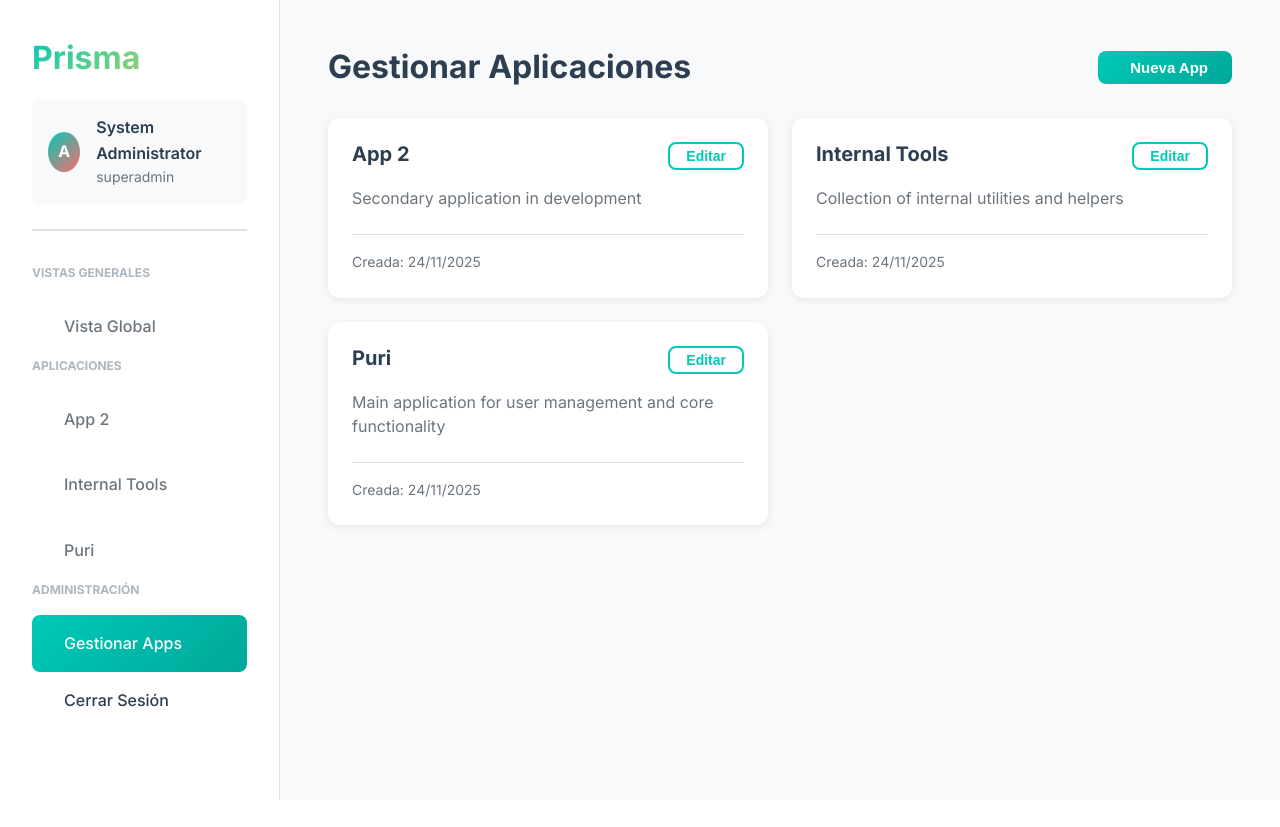
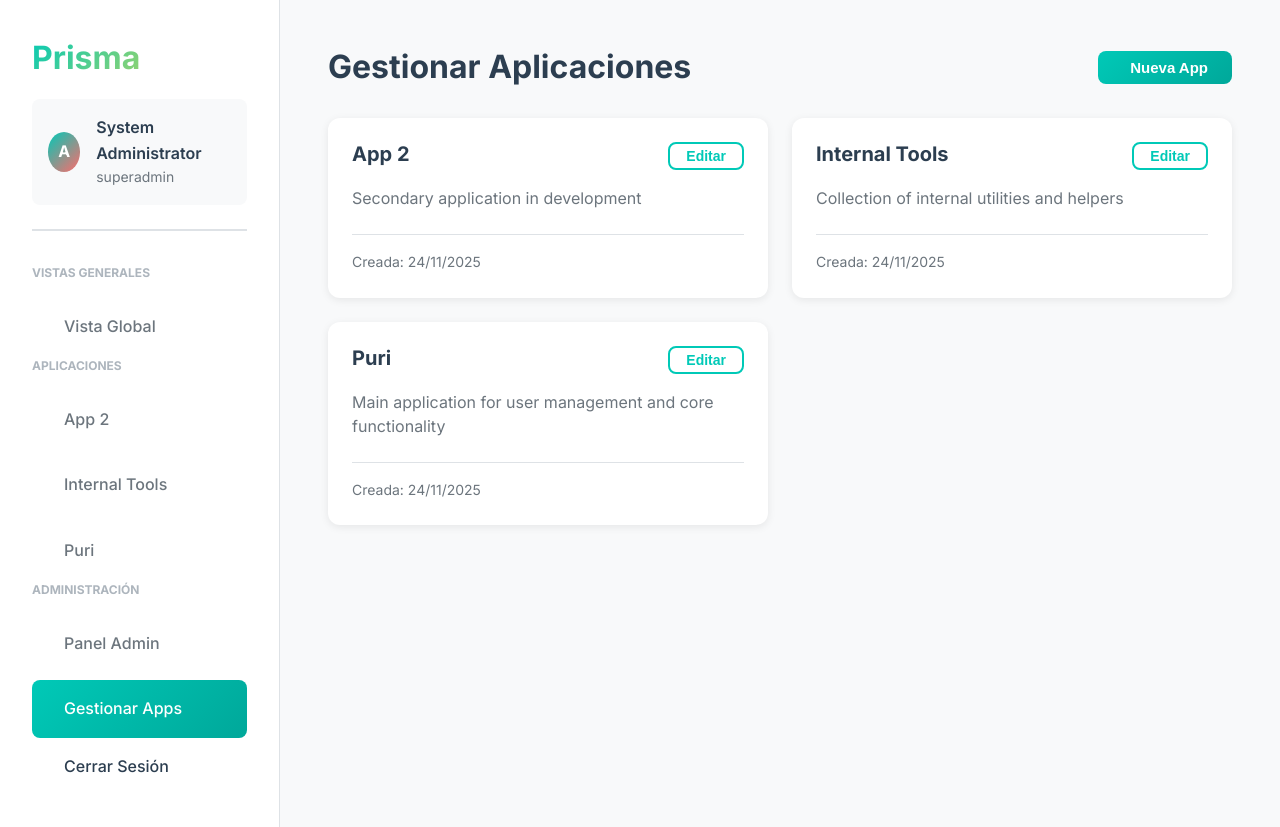
Before and after one commit to dvdgp9/prisma, a PHP site: page /manage-apps.php in a window 1280 px wide. Before the commit the page ends 800 px from the top, so only its background shows below. Run offline with PHP 8.4, Linux system fonts and the light colour scheme; a user stored in the database is signed in; data comes from the database, SQL or seed files in the repository; some libraries are stand-ins or nearby versions.

Commit message:
fix: Add Panel Admin link for superadmin in manage-apps sidebar

```diff
--- a/manage-apps.php
+++ b/manage-apps.php
@@ -60,6 +60,12 @@
 
                 <div class="nav-section">
                     <div class="nav-section-title">Administración</div>
+                    <?php if (has_role('superadmin')): ?>
+                        <a href="/admin.php" class="nav-item">
+                            <i class="iconoir-shield-check"></i>
+                            <span>Panel Admin</span>
+                        </a>
+                    <?php endif; ?>
                     <a href="/manage-apps.php" class="nav-item active">
                         <i class="iconoir-settings"></i>
                         <span>Gestionar Apps</span>
```
